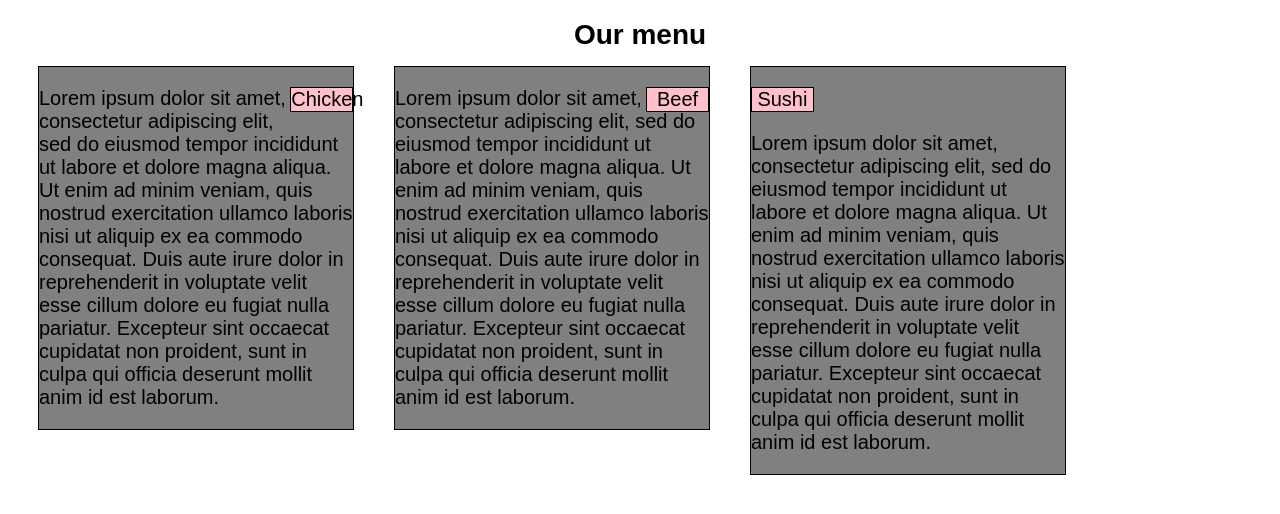
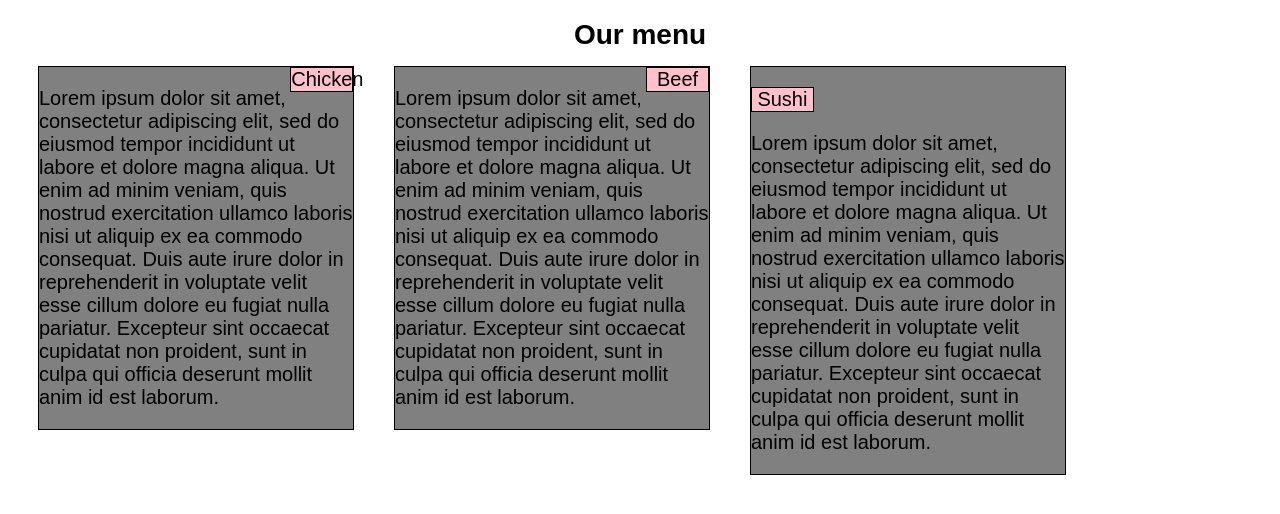
Before and after one commit to mobenet/html_css_js, a plain HTML site: page mod2-solution/index.html in a window 1280 px wide. Drawn offline with Linux system fonts and the light colour scheme.

Commit message:
last changes, needs better styling

```diff
--- a/mod2-solution/css/style.css
+++ b/mod2-solution/css/style.css
@@ -23,12 +23,13 @@ section{
 }
 
 #p_Chicken{
-  float: right;
+  margin-top:0px;
+  position: absolute;
   right:  0;
   top:0;
+  width: 20%;
   border: 1px solid black;
   background-color: pink;
-  width: 20%;
   text-align: center;
 }
 
@@ -36,6 +37,7 @@ section{
   position: absolute;
   right: 0;
   top:0;
+  margin-top:0px;
   border: 1px solid black;
   background-color: pink;
   width: 20%;
```
